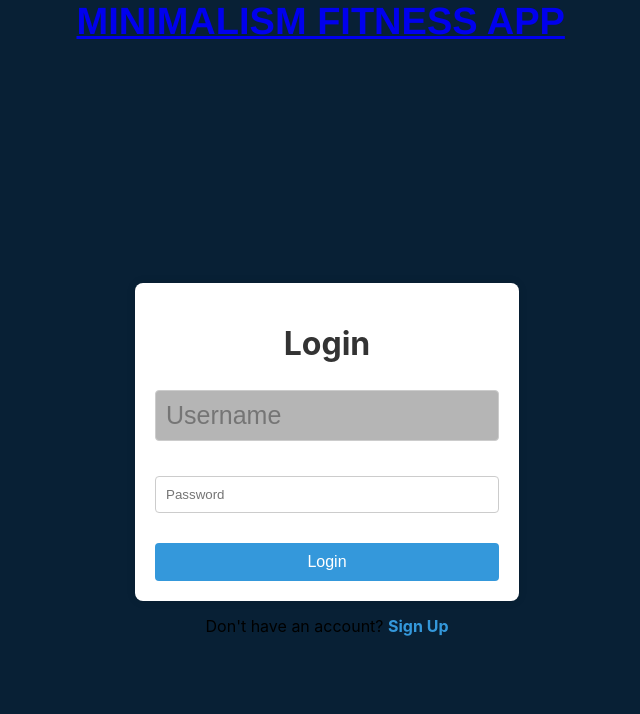
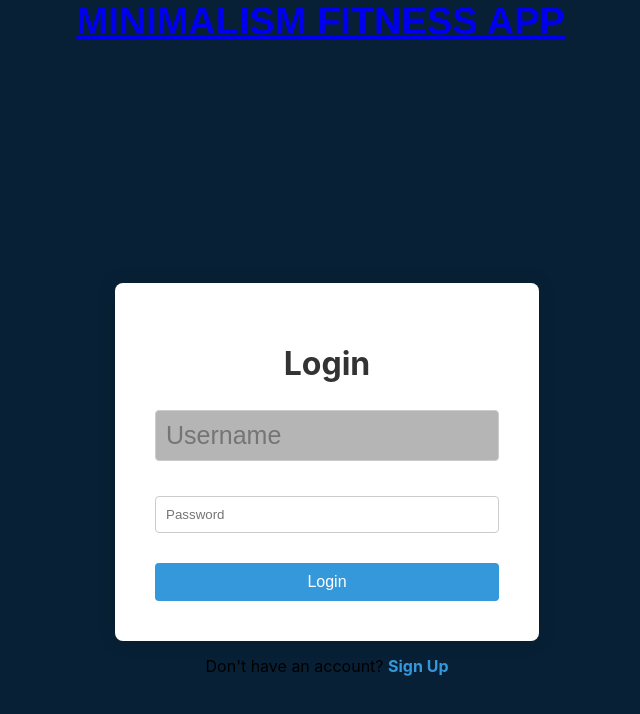
Before and after one commit to kadrikodes/MinimalismFitnessApplication, a React (Create React App) app in the folder src/main/java/com/health/minimalismfitnessapp/frontend/fitness-app/: page /login in a window 1280 px wide. Shown: the top 714 px of the page, without its empty margins (313-953 px from the left). Built offline with nearby package versions, Linux system fonts and the light colour scheme.

Commit message:
Fix form position bug on nutrition and walking page

```diff
--- a/src/main/java/com/health/minimalismfitnessapp/frontend/fitness-app/src/components/RegistrationPage/LoginPage.css
+++ b/src/main/java/com/health/minimalismfitnessapp/frontend/fitness-app/src/components/RegistrationPage/LoginPage.css
@@ -1,4 +1,4 @@
-form {
+#login-form {
   background-color: #ffffff;
   padding: 40px;
   margin-top: 15rem;
--- a/src/main/java/com/health/minimalismfitnessapp/frontend/fitness-app/src/components/RegistrationPage/LoginPage.js
+++ b/src/main/java/com/health/minimalismfitnessapp/frontend/fitness-app/src/components/RegistrationPage/LoginPage.js
@@ -10,7 +10,7 @@ const LoginPage = () => {
                 <Header></Header>
 
             </div>
-            <form action="">
+            <form action="" id="login-form" >
                 <h1>Login</h1>
                 <div className="input-box">
                     <input type="text" placeholder="Username" required />
```
